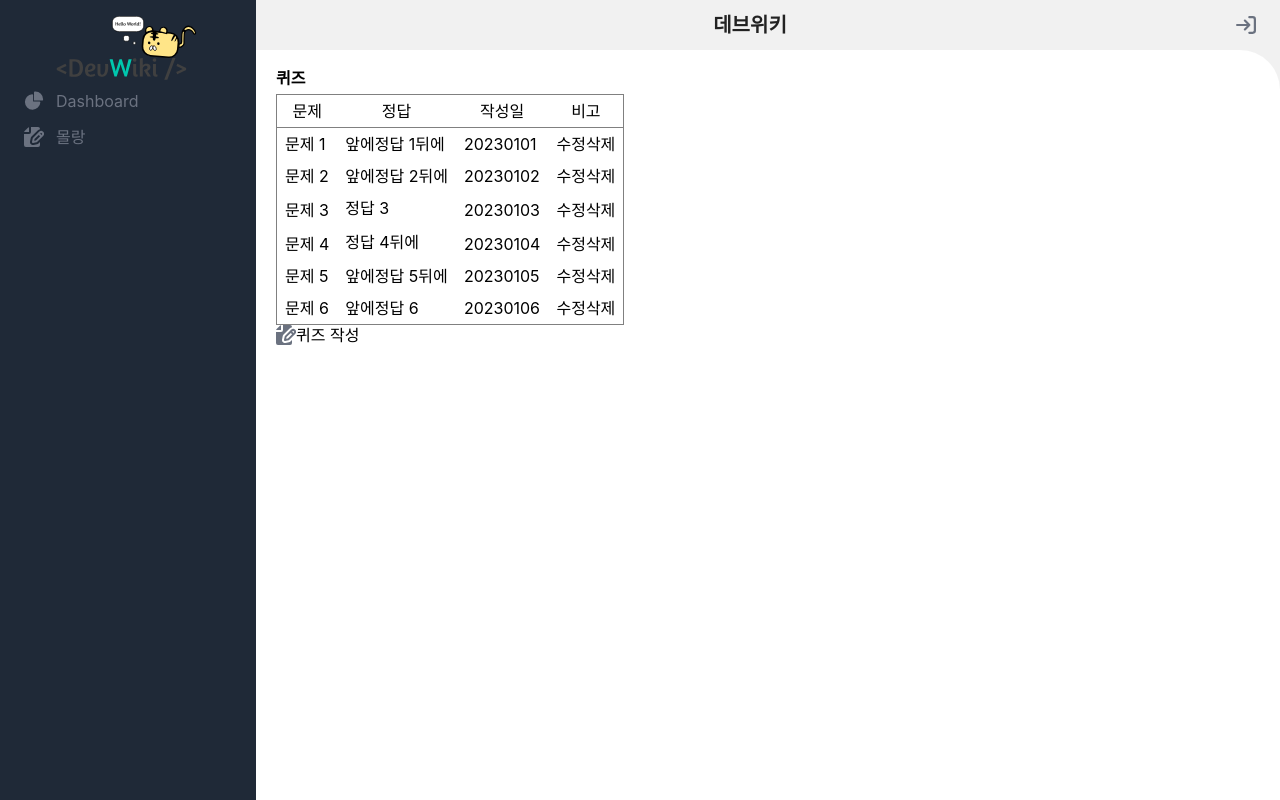
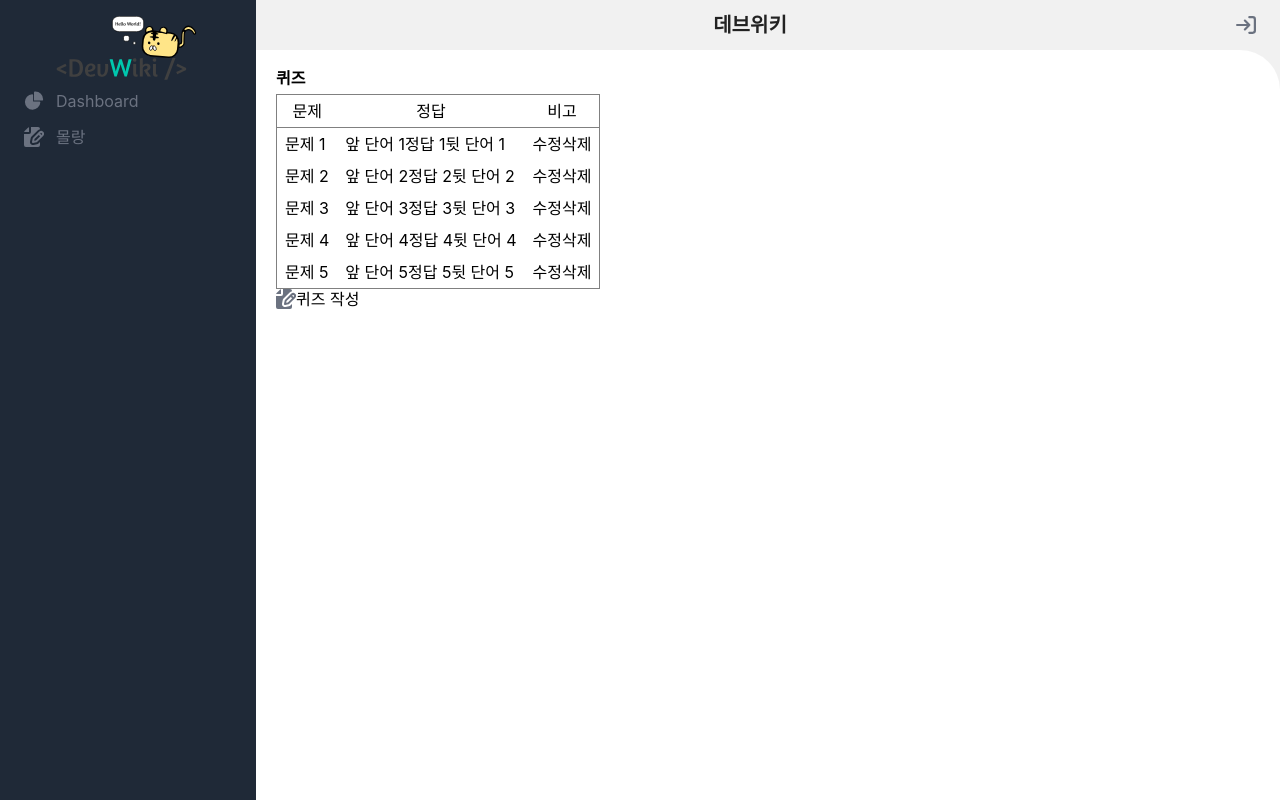
Before and after one commit to official-devwiki/app, a React (Create React App) app in the folder admin/: page /mollrang in a window 1280 px wide. Built offline with nearby package versions, Linux system fonts and the light colour scheme.

Commit message:
feat (admin): mollrang quiz list 불러오기 interface 및 mock data 변경

```diff
--- a/admin/src/components/mollrang/quiz-lists.tsx
+++ b/admin/src/components/mollrang/quiz-lists.tsx
@@ -2,14 +2,34 @@ import {ReactElement} from "react";
 import styled from "styled-components";
 import {Typography} from "@components/common/typography/Typography";
 
-const mockData = [
-  { _id: '1', question: '문제 1', answer: '정답 1', prefix: '앞에', suffix: '뒤에', createdAt: 20230101 },
-  { _id: '2', question: '문제 2', answer: '정답 2', prefix: '앞에', suffix: '뒤에', createdAt: 20230102 },
-  { _id: '3', question: '문제 3', answer: '정답 3', prefix: '', suffix: '', createdAt: 20230103 },
-  { _id: '4', question: '문제 4', answer: '정답 4', prefix: '', suffix: '뒤에', createdAt: 20230104 },
-  { _id: '5', question: '문제 5', answer: '정답 5', prefix: '앞에', suffix: '뒤에', createdAt: 20230105 },
-  { _id: '6', question: '문제 6', answer: '정답 6', prefix: '앞에', suffix: '', createdAt: 20230106 },
-]
+interface ResponseData<T> {
+  success: boolean;
+  result: {
+    data: T
+  }
+}
+
+interface QuizLists {
+  question: string;
+  answer: string;
+  prefix: string;
+  suffix: string;
+  id: number;
+  askedYn: string;
+}
+
+const mockData: ResponseData<QuizLists[]> = {
+  success: true,
+  result: {
+    data: [
+      {question: '문제 1', answer: '정답 1', prefix: '앞 단어 1', suffix: '뒷 단어 1', id: 1, askedYn: 'N'},
+      {question: '문제 2', answer: '정답 2', prefix: '앞 단어 2', suffix: '뒷 단어 2', id: 2, askedYn: 'N'},
+      {question: '문제 3', answer: '정답 3', prefix: '앞 단어 3', suffix: '뒷 단어 3', id: 3, askedYn: 'N'},
+      {question: '문제 4', answer: '정답 4', prefix: '앞 단어 4', suffix: '뒷 단어 4', id: 4, askedYn: 'N'},
+      {question: '문제 5', answer: '정답 5', prefix: '앞 단어 5', suffix: '뒷 단어 5', id: 5, askedYn: 'N'},
+    ]
+  }
+}
 
 const QuizListsLayout = styled.article`
 `;
@@ -38,21 +58,19 @@ export const QuizLists = (): ReactElement => {
         <tr>
           <th>문제</th>
           <th>정답</th>
-          <th>작성일</th>
           <th>비고</th>
         </tr>
         </TableHeader>
         <TableBody>
-        {mockData.map(v => {
+        {mockData.result.data.map(v => {
           return (
-            <tr key={v._id}>
+            <tr key={v.id}>
               <td>{v.question}</td>
               <td className={'flex'}>
                 <div>{v.prefix}</div>
                 <div>{v.answer}</div>
                 <div>{v.suffix}</div>
               </td>
-              <td>{v.createdAt}</td>
               <td>
                 <button>수정</button>
                 <button>삭제</button>
```
